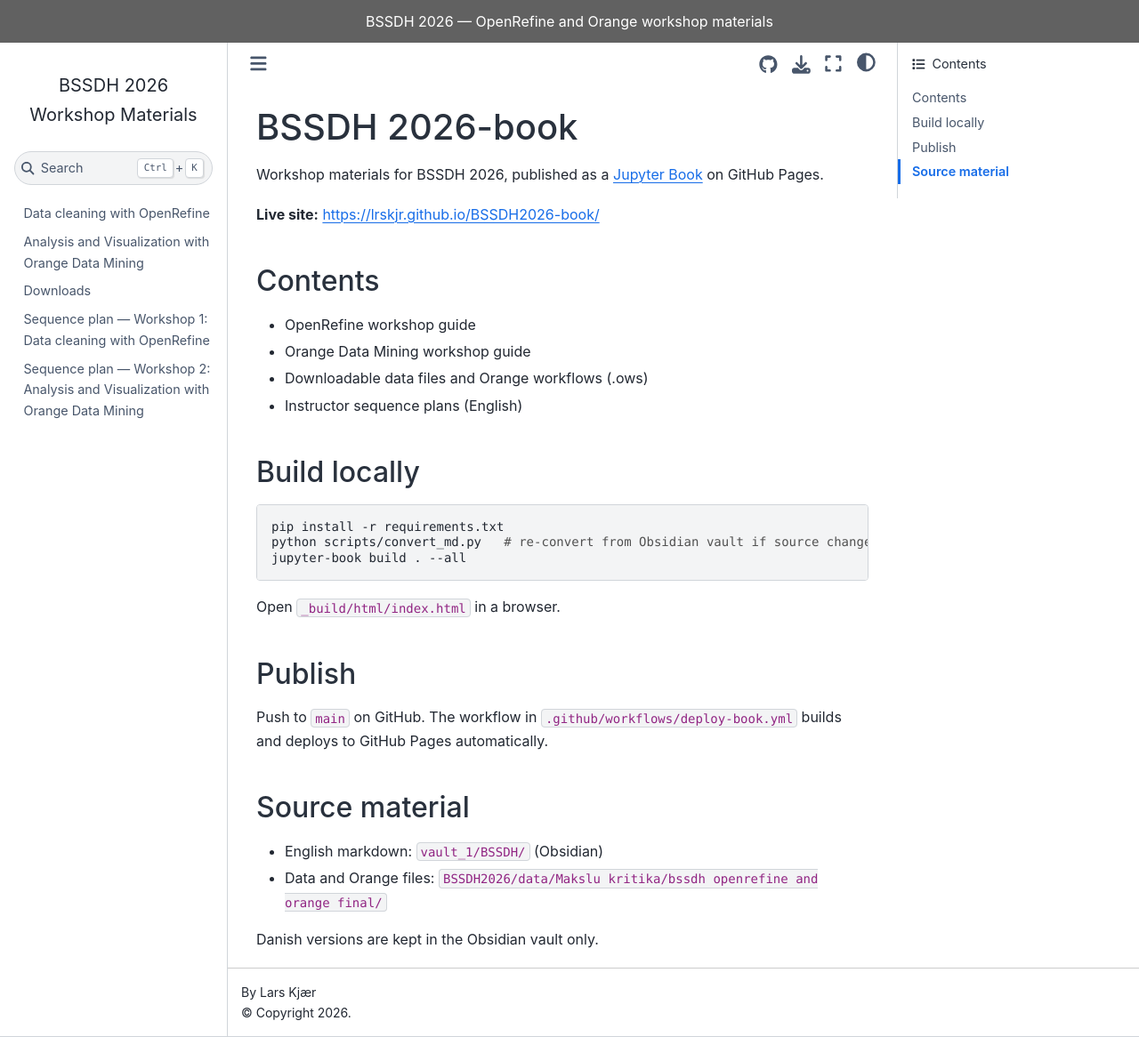
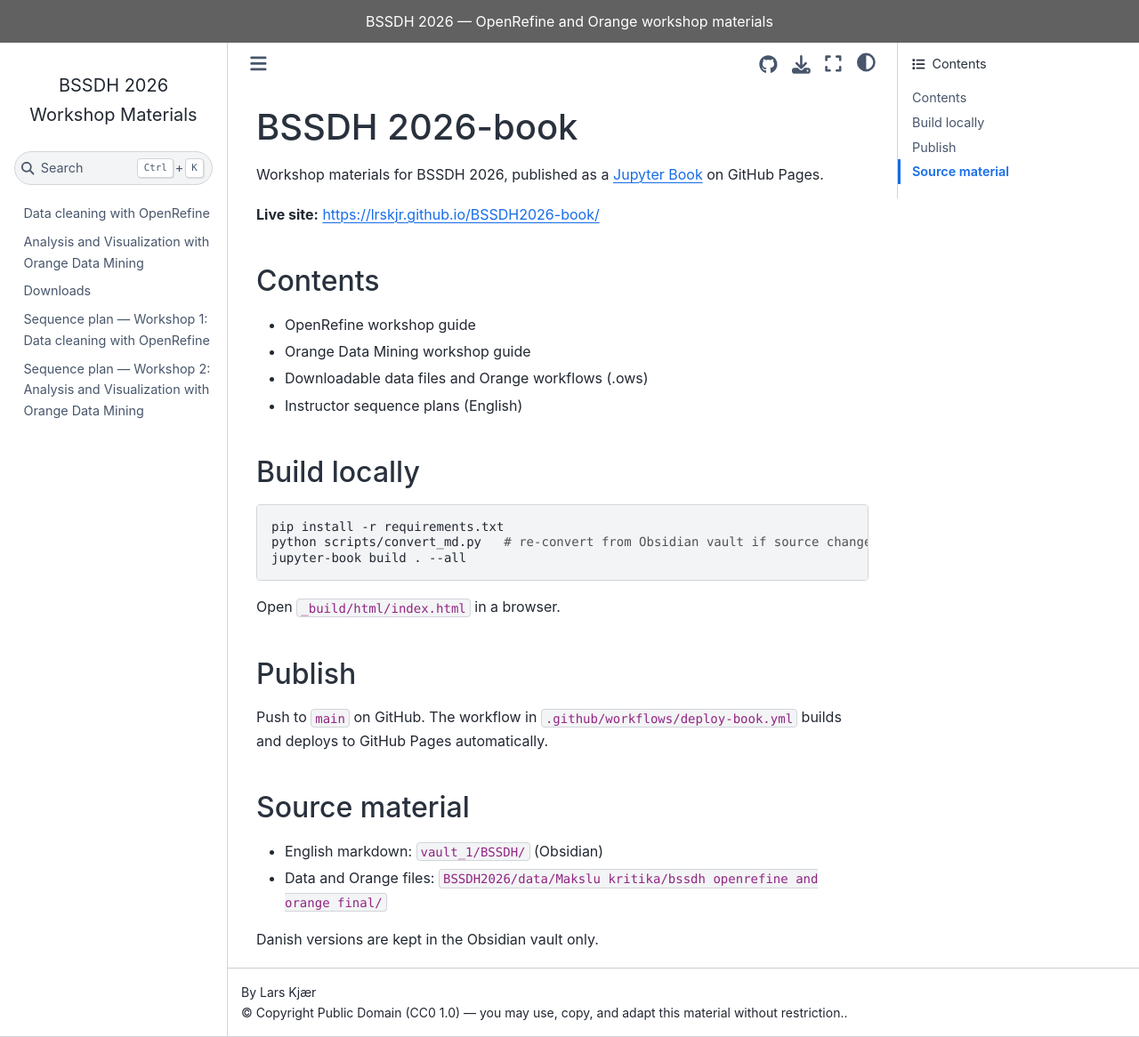
Before and after one commit to lrskjr/BSSDH2026-book, a Jupyter Book: the page built from README.md, in a window 1280 px wide and 1166 px high. Shown: the whole window at 89% size. Built offline with Jupyter Book 1.0.4 settings and Sphinx 7.4.7 and the Sphinx Book theme 1.1.4, drawn with Linux system fonts in a browser that asks for light colours.

Commit message:
Mark workshop materials as Public Domain (CC0 1.0).
Co-authored-by: Cursor <cursoragent@cursor.com>

```diff
--- a/_config.yml
+++ b/_config.yml
@@ -1,7 +1,7 @@
 # Book settings
 title: BSSDH 2026 Workshop Materials
 author: Lars Kjær
-copyright: "2026"
+copyright: "Public Domain (CC0 1.0) — you may use, copy, and adapt this material without restriction."
 
 repository:
   url: https://github.com/lrskjr/BSSDH2026-book
```
Also changed, not shown: 1 other file.
